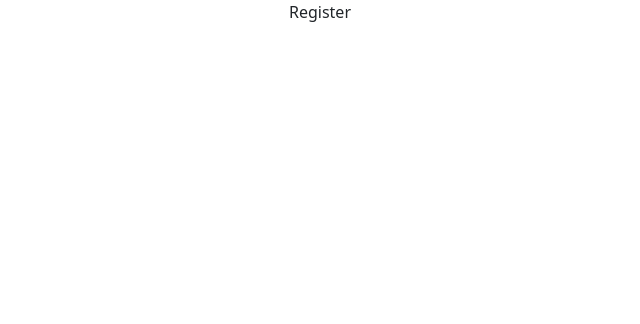
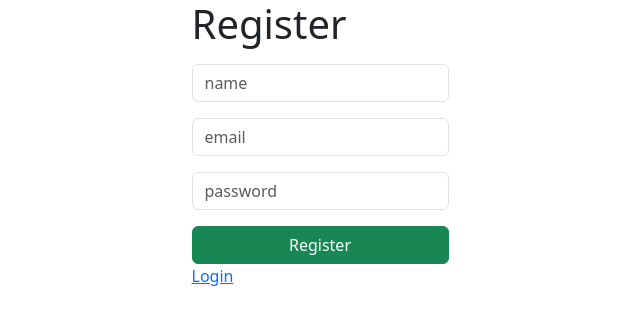
Before and after one commit to wamofi97/wedding-rsvp, a React (Vite) app in the folder client/: page /register in a window 1280 px wide. Shown: the top 324 px of the page, without its empty margins (320-960 px from the left). Built offline with nearby package versions, Linux system fonts and the light colour scheme; no server answers.

Commit message:
add form to login/register, verify auth

```diff
--- a/client/src/App.jsx
+++ b/client/src/App.jsx
@@ -5,20 +5,41 @@ import AdminPage from './routes/AdminPage';
 import Register from './routes/Register';
 import Login from './routes/Login';
 import Home from './routes/Home';
-import { useState } from 'react';
+import { useState,useEffect } from 'react';
 
 
 function App() {
   const [isAuthenticated, setIsAuthenticated] = useState(false)
 
+  const setAuth = (boolean) => {
+    setIsAuthenticated(boolean)
+  }
+
+  const isAuth = async () => {
+    try {
+      const response = await fetch("http://localhost:5000/auth/is-verify", {
+        method : "GET",
+        headers : {token : localStorage.token}
+      })
+      const data = await response.json()
+      setIsAuthenticated(data === true ? true : false)
+    } catch (error) {
+      console.error(error.message)
+    }
+  }
+
+  useEffect(() => {
+    isAuth()
+  })
+
   return (
     <div className='container d-flex gap-5 flex-column align-items-center' style={{ maxWidth: '500px'}}>
       <Router>
-        <Routes>
+        <Routes >
           <Route exact path="/" element={<Home />}/>
-          <Route exact path="/register" element={!isAuthenticated ? (<Register />) : <Navigate to="/login"/>}/>
-          <Route exact path="/login" element={!isAuthenticated ? (<Login />) : <Navigate to="/dashboard"/>}/>
-          <Route exact path="/dashboard" element={!isAuthenticated ? (<Register />) : <Navigate to="/dashboard"/>}/>
+          <Route exact path="/register" element={!isAuthenticated ? (<Register setAuth={setAuth}/>) : <Navigate to="/dashboard"/>}/>
+          <Route exact path="/login" element={!isAuthenticated ? (<Login setAuth={setAuth}/>) : <Navigate to="/dashboard"/>}/>
+          <Route exact path="/dashboard" element={isAuthenticated ? (<AdminPage setAuth={setAuth}/>) : <Navigate to="/login"/>}/>
         </Routes>
       </Router>
     </div>
--- a/client/src/components/Wishes.jsx
+++ b/client/src/components/Wishes.jsx
@@ -1,5 +1,3 @@
-import React from 'react'
-
 const Wishes = () => {
   return (
     <div className='d-flex flex-column align-items-center text-center w-100'>
--- a/client/src/main.jsx
+++ b/client/src/main.jsx
@@ -3,7 +3,7 @@ import ReactDOM from 'react-dom/client'
 import App from './App.jsx'
 
 ReactDOM.createRoot(document.getElementById('root')).render(
-  <React.StrictMode>
+  // <React.StrictMode>
     <App />
-  </React.StrictMode>,
+  // </React.StrictMode>,
 )
--- a/client/src/routes/AdminPage.jsx
+++ b/client/src/routes/AdminPage.jsx
@@ -2,12 +2,43 @@ import EventForm from '../components/form/EventForm'
 import AturcaraForm from '../components/form/AturcaraForm'
 import ContactForm from '../components/form/ContactForm'
 import LocationForm from '../components/form/LocationForm'
+import { useState, useEffect } from 'react'
 
-const AdminPage = () => {
+const AdminPage = ({setAuth}) => {
+  const [name,setName] = useState("")
+
+  const fetchName = async () => {
+    try {
+      const response = await fetch("http://localhost:5000/dashboard/", {
+        method: "GET",
+        headers: {
+          token: localStorage.token
+        }
+      })
+
+      const data = await response.json()
+      setName(data.username)
+
+    } catch (error) {
+      console.error(error.message)
+    }
+  }
+
+  const logout = (e) => {
+    e.preventDefault()
+    localStorage.removeItem("token")
+    setAuth(false)
+  }
+
+  useEffect(() => {
+    fetchName()
+  },[])
   return (
     <div className='d-flex flex-column align-items-center w-100'>
         <h1>ADMIN PAGE</h1>
-        <h2>Welcome username!</h2>
+        <h2>Welcome {name}!</h2>
+        <button className='btn btn-primary' onClick={e=>logout(e)}>Logout</button>
+
         <EventForm />
         <AturcaraForm />
         <ContactForm />
--- a/client/src/routes/Login.jsx
+++ b/client/src/routes/Login.jsx
@@ -1,8 +1,47 @@
-import React from 'react'
+import { useState } from "react"
+import { Link } from "react-router-dom"
 
-const Login = () => {
+const Login = ({setAuth}) => {
+  const [inputs, setInputs] = useState({
+    email: "",
+    password: ""
+  })
+
+  const {email, password} = inputs
+
+  const handleChange = (e) => {
+    setInputs({...inputs, [e.target.name] : e.target.value})
+  }
+
+  const handleSubmit = async(e) => {
+    e.preventDefault()
+    try {
+      const body = {email,password}
+      const response = await fetch("http://localhost:5000/auth/login",{
+        method: "POST",
+        headers: {"Content-Type": "application/json"},
+        body: JSON.stringify(body)
+      })
+      const data = await response.json()
+      console.log(data)
+      localStorage.setItem("token", data.token)
+      setAuth(true)
+
+    } catch (error) {
+      console.error(error.message)
+    }
+  }
+
   return (
-    <div>Login</div>
+    <div>
+      <h1>Login</h1>
+      <form onSubmit={handleSubmit}>
+        <input onChange={e => handleChange(e)} type="email" name='email' value={email} placeholder='email' className='form-control my-3'/>
+        <input onChange={e => handleChange(e)} type="password" name='password' value={password} placeholder='password' className='form-control my-3'/>
+        <button type='submit' className='btn btn-success btn-block w-100'>login</button>
+      </form>
+      <Link to="/register" >Do not have account yet? Lets register</Link>
+    </div>
   )
 }
 
--- a/client/src/routes/Register.jsx
+++ b/client/src/routes/Register.jsx
@@ -1,8 +1,49 @@
-import React from 'react'
+import {useState} from 'react'
+import { Link } from 'react-router-dom'
 
-const Register = () => {
+const Register = ({setAuth}) => {
+  const [inputs, setInputs] = useState({
+    name: "",
+    email: "",
+    password: ""
+  })
+
+  const {name, email, password} = inputs
+
+  const handleChange = (e) => {
+    setInputs({...inputs, [e.target.name] : e.target.value})
+  }
+
+  const handleSubmit = async(e) => {
+    e.preventDefault()
+    try {
+      const body = {name,email,password}
+      const response = await fetch("http://localhost:5000/auth/register",{
+        method: "POST",
+        headers: {"Content-Type": "application/json"},
+        body: JSON.stringify(body)
+      })
+      const data = await response.json()
+      console.log(data)
+      localStorage.setItem("token", data.token)
+      setAuth(true)
+
+    } catch (error) {
+      console.error(error.message)
+    }
+  }
+
   return (
-    <div>Register</div>
+    <div>
+      <h1>Register</h1>
+      <form onSubmit={handleSubmit}>
+        <input onChange={e => handleChange(e)} type="name" name='name' value={name} placeholder='name' className='form-control my-3' />
+        <input onChange={e => handleChange(e)} type="email" name='email' value={email} placeholder='email' className='form-control my-3'/>
+        <input onChange={e => handleChange(e)} type="password" name='password' value={password} placeholder='password' className='form-control my-3'/>
+        <button type='submit' className='btn btn-success btn-block w-100'>Register</button>
+      </form>
+      <Link to="/login">Login</Link>
+    </div>
   )
 }
 
```
